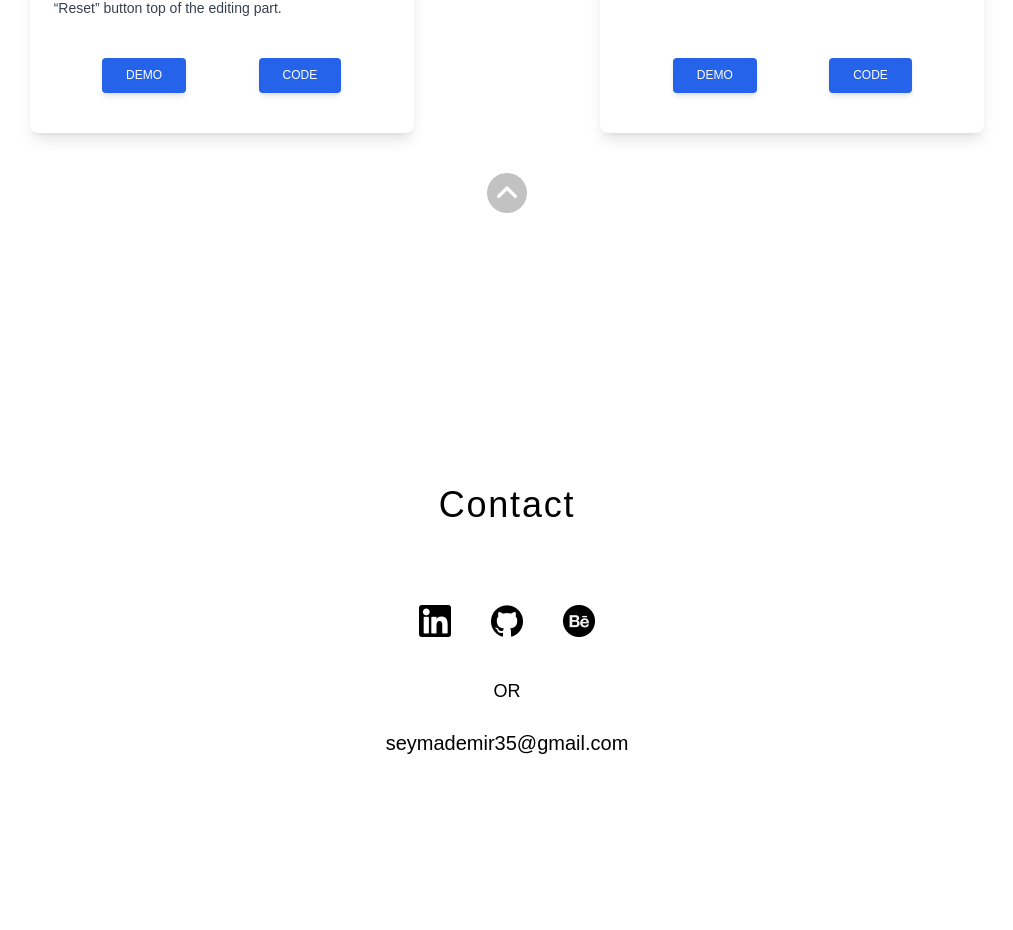
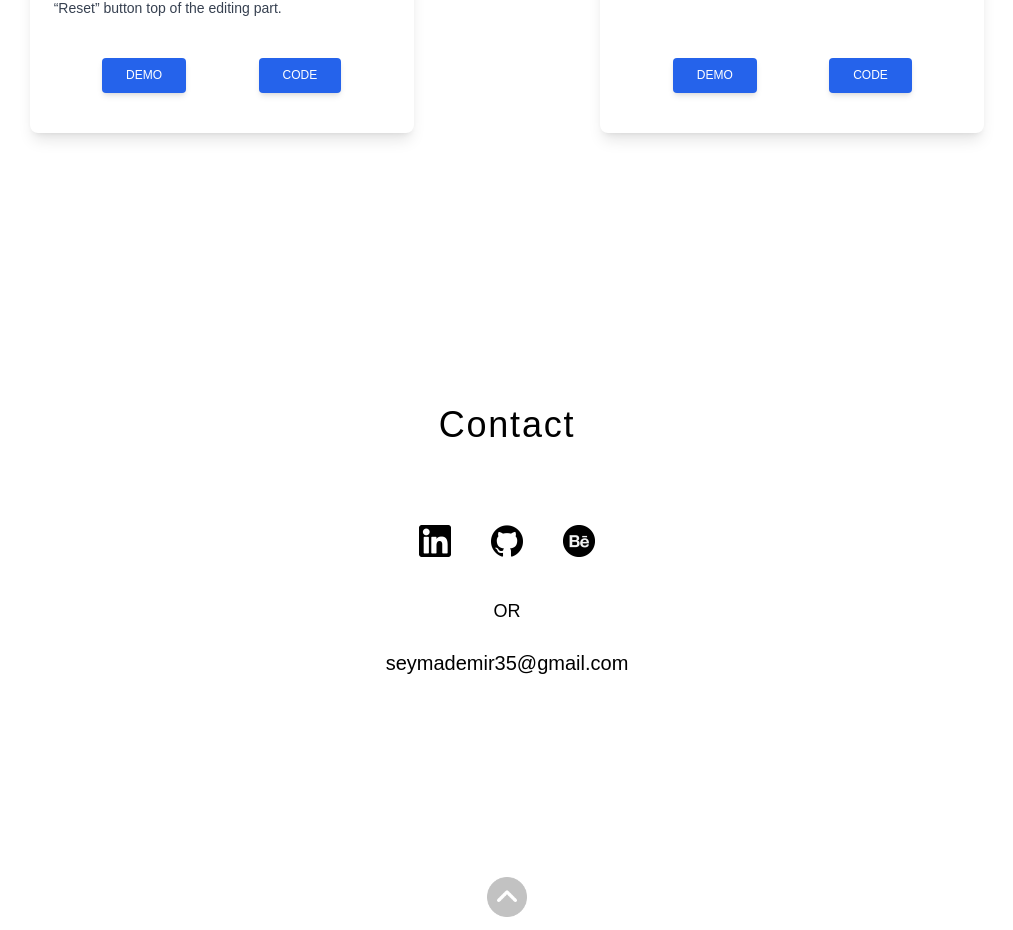
Before and after one commit to symys/seymademir, a React (Create React App) app: page / in a window 1280 px wide. Shown: the part 2498-3428 px from the top of the page, without its empty margins (133-1146 px from the left). Built offline with nearby package versions, Linux system fonts and the light colour scheme.

Commit message:
edited home btn

```diff
--- a/src/Components/Projects.js
+++ b/src/Components/Projects.js
@@ -110,10 +110,10 @@ function Projects() {
           </div>
         ))}
       </div>
-      <div className="flex items-center flex-col">
+      {/* <div className="flex items-center flex-col">
       <a title="GO HOME PAGE" href="#homepage"><img src={homebtn} alt="homebtn" className="w-10 opacity-50 hover:opacity-100 hover:cursor-pointer mt-10 "/></a>
-      {/* <div className="flex mt-4 text-gray-400 font-bold tracking-wider">GO HOME</div> */}
-      </div>
+      <div className="flex mt-4 text-gray-400 font-bold tracking-wider">GO HOME</div>
+      </div>*/}
     </div>
   );
 }
```
